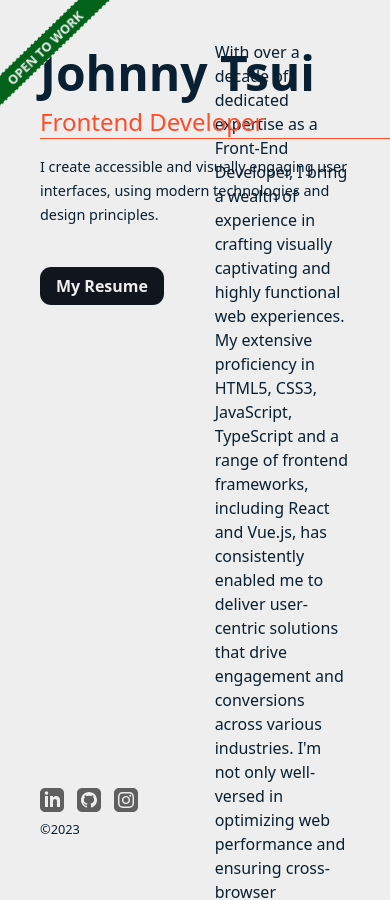
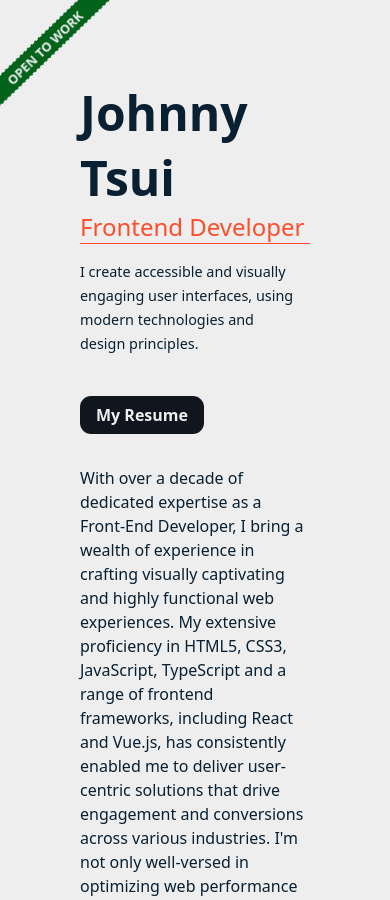
Before and after one commit to jtsui8/personalSite, a React (Vite) app: page / in a window 390 px wide. Shown: the top 900 px of the page. Built offline with nearby package versions, Linux system fonts and the light colour scheme.

Commit message:
adding responsiveness

```diff
--- a/src/App.tsx
+++ b/src/App.tsx
@@ -46,7 +46,6 @@ function App() {
 						<li>JavaScript</li>
 						<li>TypeScript</li>
 						<li>Vue.js</li>
-						<li>NPM</li>
 						<li>PHP</li>
 						<li>Twig</li>
 						<li>Wordpress</li>
--- a/src/styles/app.scss
+++ b/src/styles/app.scss
@@ -3,6 +3,10 @@
 
 section {
 	grid-area: 2 / 4 / 7 / 5;
+
+	@media screen and (max-width: $mobile) {
+		grid-area: 2;
+	}
 
 	h2 {
 		font-weight: 400;
@@ -20,7 +24,7 @@ section {
 
 	h4 {
 		color: $orange;
-		margin-bottom: 0.5rem;
+		margin-bottom: 0.3rem;
 	}
 
 	p {
@@ -34,6 +38,9 @@ section {
 
 		&:last-child {
 			height: 5rem;
+			@media screen and (max-width: $mobile) {
+				height: 2rem;
+			}
 		}
 	}
 
--- a/src/styles/components/variables.scss
+++ b/src/styles/components/variables.scss
@@ -13,3 +13,6 @@ $orange: #ff4c29;
 $blue: #29dcff;
 $gray: #a6a6a6;
 $white: #eeeeee;
+
+//responsive size
+$mobile: 900px;
--- a/src/styles/footer.scss
+++ b/src/styles/footer.scss
@@ -1,7 +1,13 @@
 @import './components/mixins.scss';
-
+@import './components/variables.scss';
 footer {
 	grid-area: 3 / 2 / 4 / 3;
 	position: fixed;
 	font-size: 0.8rem;
+
+	@media screen and (max-width: $mobile) {
+		position: relative;
+		grid-area: 3;
+		margin-bottom: 2rem;
+	}
 }
--- a/src/styles/header.scss
+++ b/src/styles/header.scss
@@ -4,6 +4,12 @@
 header {
 	grid-area: 2 / 2 / 3 / 3;
 	position: fixed;
+
+	@media screen and (max-width: $mobile) {
+		position: relative;
+		grid-area: 1;
+		margin-bottom: 2.5rem;
+	}
 
 	h1 {
 		font-size: 3rem;
--- a/src/styles/index.scss
+++ b/src/styles/index.scss
@@ -39,6 +39,11 @@ body {
 	position: relative;
 	color: $black;
 
+	@media screen and (max-width: $mobile) {
+		display: block;
+		margin: 5rem 5rem;
+	}
+
 	@media (prefers-color-scheme: dark) {
 		color: $white;
 	}
```
